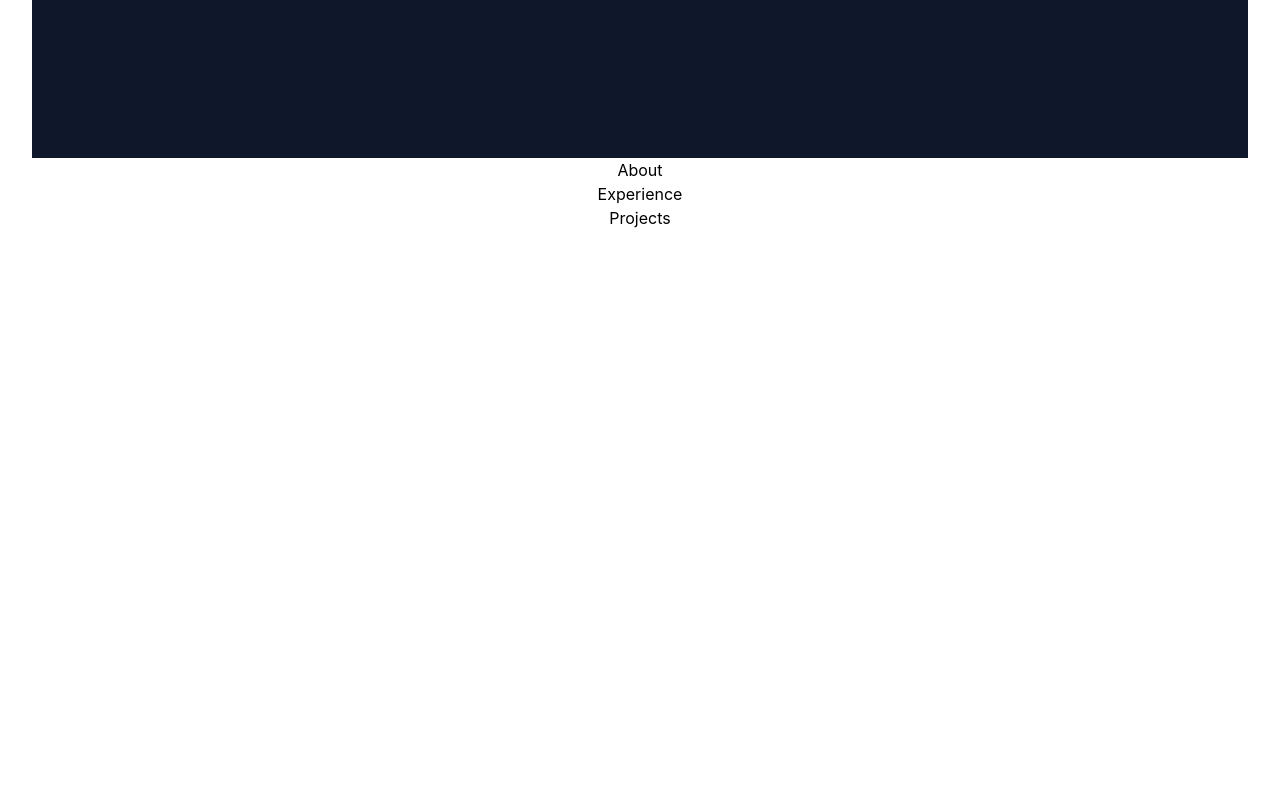
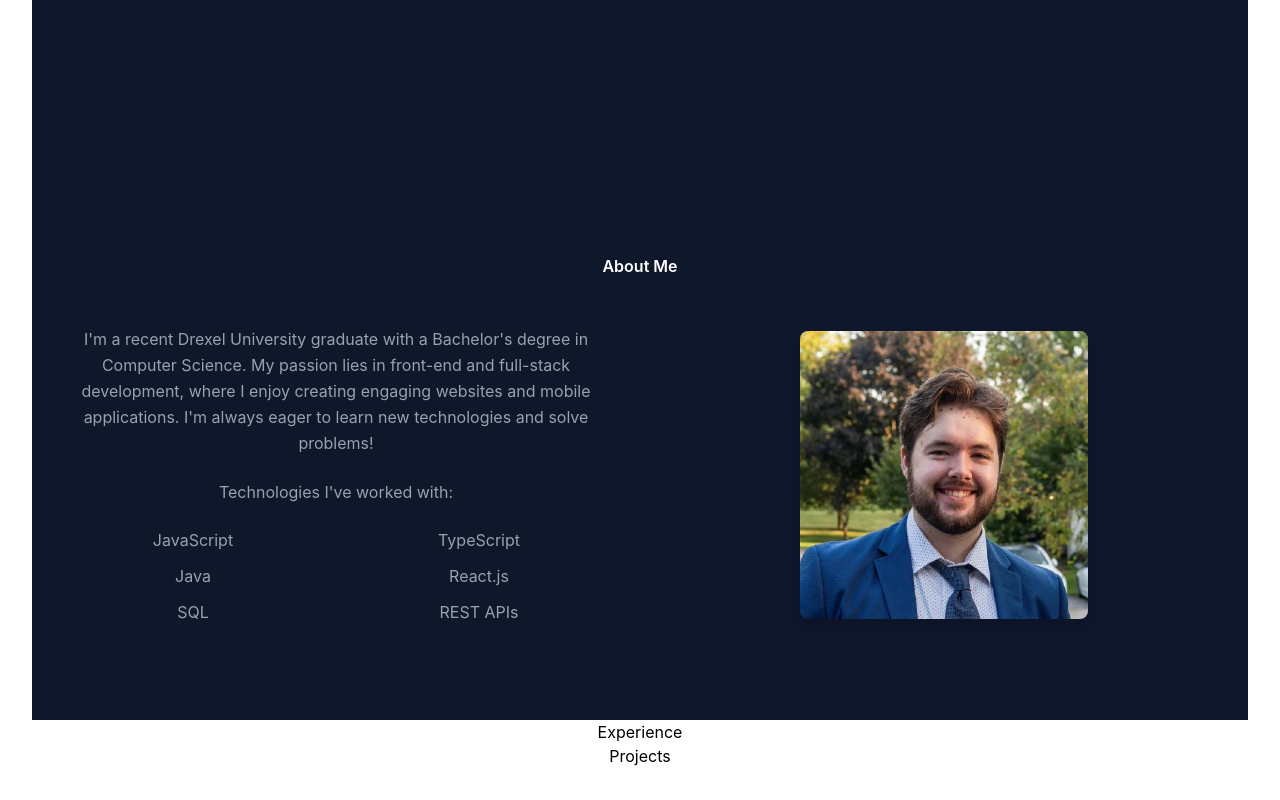
Before and after one commit to wkaiser21/portfolio-site, a React (Vite) app: page / in a window 1280 px wide. Shown: the part 690-1490 px from the top of the page. Before the commit the page ends 952 px from the top, so only its background shows below. Built offline with nearby package versions, Linux system fonts and the light colour scheme.

Commit message:
feat - About component content complete

```diff
--- a/src/components/About.jsx
+++ b/src/components/About.jsx
@@ -1,8 +1,43 @@
 function About() {
   return (
-    <section id="about">
-      <h1>About</h1>
-      {/* About goes here */}
+    <section id="about" className="bg-slate-900 text-white py-24">
+      <div className="max-w-6x1 mx-auto px-6">
+        {/* Section Title */}
+        <h2 className="text-3x1 font-semibold mb-12">About Me</h2>
+
+        {/* About Content */}
+        <div className="grid md:grid-cols-2 gap-12 items-center">
+          {/* Left Side */}
+          <div>
+            <p className="text-gray-400 mb-6 leading-relaxed">
+              I'm a recent Drexel University graduate with a Bachelor's degree
+              in Computer Science. My passion lies in front-end and full-stack
+              development, where I enjoy creating engaging websites and mobile
+              applications. I'm always eager to learn new technologies and solve
+              problems!
+            </p>
+            <p className="text-gray-400 mb-6">Technologies I've worked with:</p>
+            {/* Technology List */}
+            <ul className="grid grid-cols-2 gap-3 text-gray-400">
+              <li>JavaScript</li>
+              <li>TypeScript</li>
+              <li>Java</li>
+              <li>React.js</li>
+              <li>SQL</li>
+              <li>REST APIs</li>
+            </ul>
+          </div>
+
+          {/* Right Side Image */}
+          <div className="flex justify-center">
+            <img
+              src="/public/94586140.jpg"
+              alt="Wyatt"
+              className="w-72 rounded-lg shadow-lg"
+            />
+          </div>
+        </div>
+      </div>
     </section>
   );
 }
```
